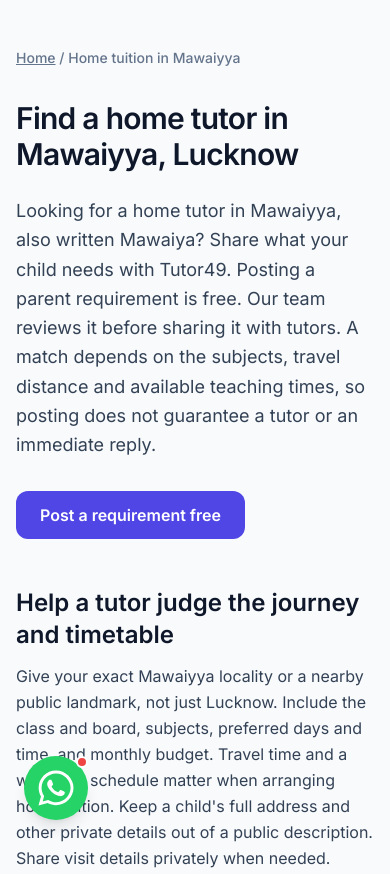
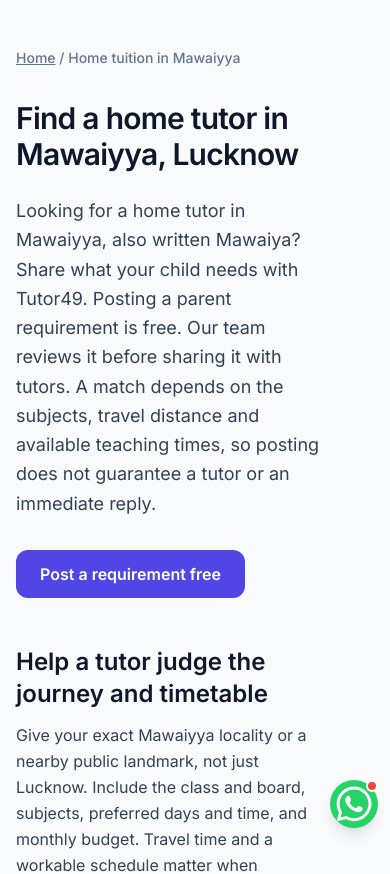
Before and after one commit to Amaan225/Luminous-Classes-Frontend, a React (Vite) app: page /home-tuition-mawaiyya-lucknow in a window 390 px wide. Shown: the top 874 px of the page. Built offline with nearby package versions, Linux system fonts and the light colour scheme.

Commit message:
Mawaiyya page: keep WhatsApp button clear of text on mobile (page-scoped)

```diff
--- a/src/App.jsx
+++ b/src/App.jsx
@@ -45,6 +45,7 @@ function App() {
   const isAdminRoute = location.pathname.startsWith('/admin');
   const isLearnerRoute=location.pathname==='/learn'||(location.pathname.startsWith('/learn/')&&!location.pathname.startsWith('/learn/dashboard'));
   const isOwnerTest=location.pathname==='/tutor-test';
+  const isLocalityPage=location.pathname==='/home-tuition-mawaiyya-lucknow';
   const tutorAccounts = import.meta.env.VITE_TUTOR_ACCOUNTS_ENABLED === 'true';
   const isAccountDashboard=tutorAccounts&&location.pathname==='/tutor';
   return (
@@ -78,7 +79,7 @@ function App() {
   href="https://wa.me/919838580939?text=Hi%20Tutor49%2C%20I%20have%20a%20question!"
   target="_blank"
   rel="noopener noreferrer"
-  className="fixed bottom-6 left-6 z-50 flex items-center justify-center w-16 h-16 bg-[#25D366] text-white rounded-full shadow-lg hover:bg-[#20bd5a] hover:scale-110 hover:shadow-xl transition-all duration-300 group"
+  className={(isLocalityPage?"fixed bottom-4 right-3 md:right-auto md:bottom-6 md:left-6 w-12 h-12 md:w-16 md:h-16":"fixed bottom-6 left-6 w-16 h-16")+" z-50 flex items-center justify-center bg-[#25D366] text-white rounded-full shadow-lg hover:bg-[#20bd5a] hover:scale-110 hover:shadow-xl transition-all duration-300 group"}
   aria-label="Chat on WhatsApp"
 >
   {/* WhatsApp SVG Icon */}
--- a/src/pages/MawaiyyaTuition.jsx
+++ b/src/pages/MawaiyyaTuition.jsx
@@ -9,7 +9,7 @@ const faqs = [
 
 export default function MawaiyyaTuition() {
   return (
-    <main className="min-h-screen bg-slate-50 text-slate-900 font-sans py-12 px-4 sm:px-6 lg:px-8">
+    <main className="min-h-screen bg-slate-50 text-slate-900 font-sans pt-12 pb-28 pl-4 pr-16 sm:px-6 lg:px-8">
       <div className="max-w-3xl mx-auto">
         <nav aria-label="Breadcrumb" className="text-sm font-medium text-slate-500 mb-8">
           <Link to="/" className="hover:text-indigo-600 underline">Home</Link> <span aria-hidden="true">/</span> Home tuition in Mawaiyya
```
